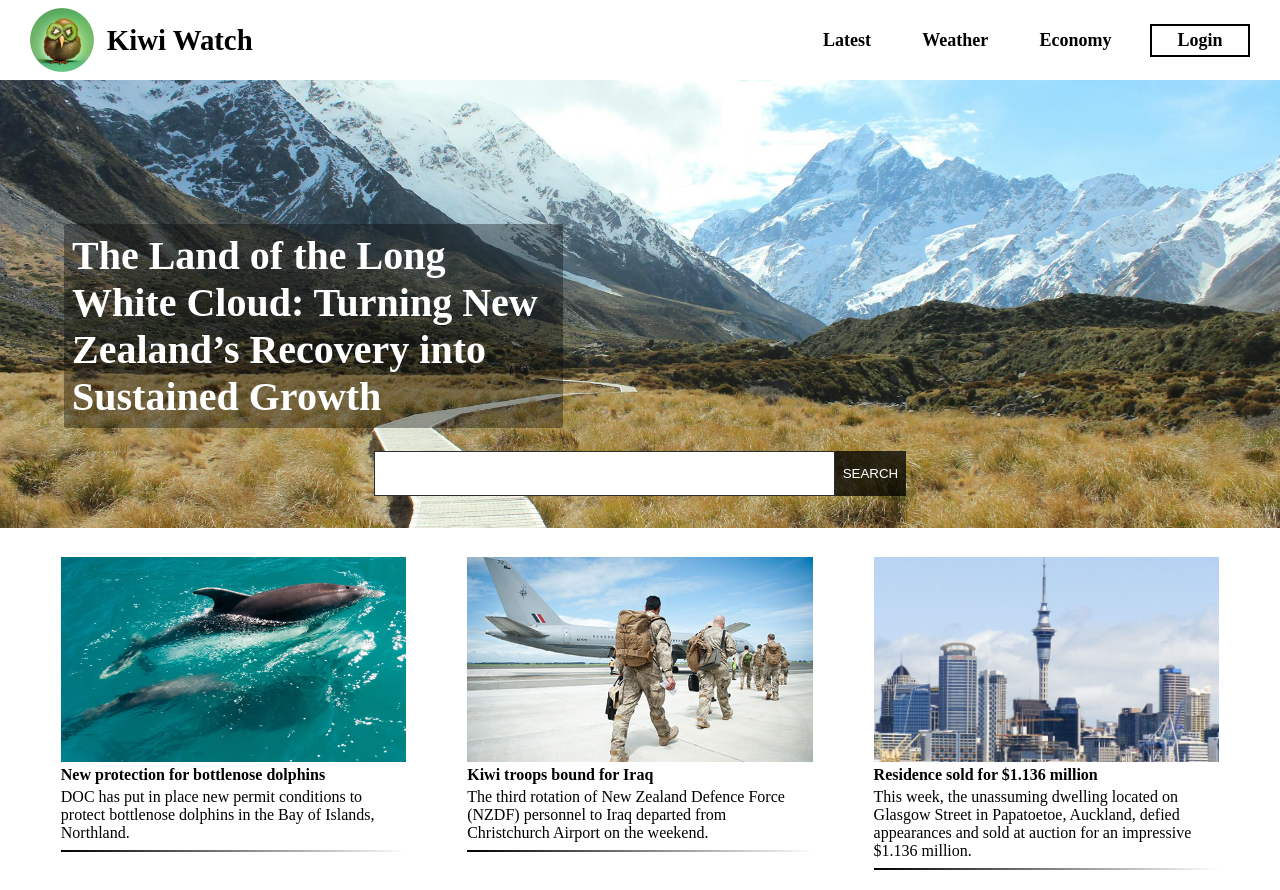
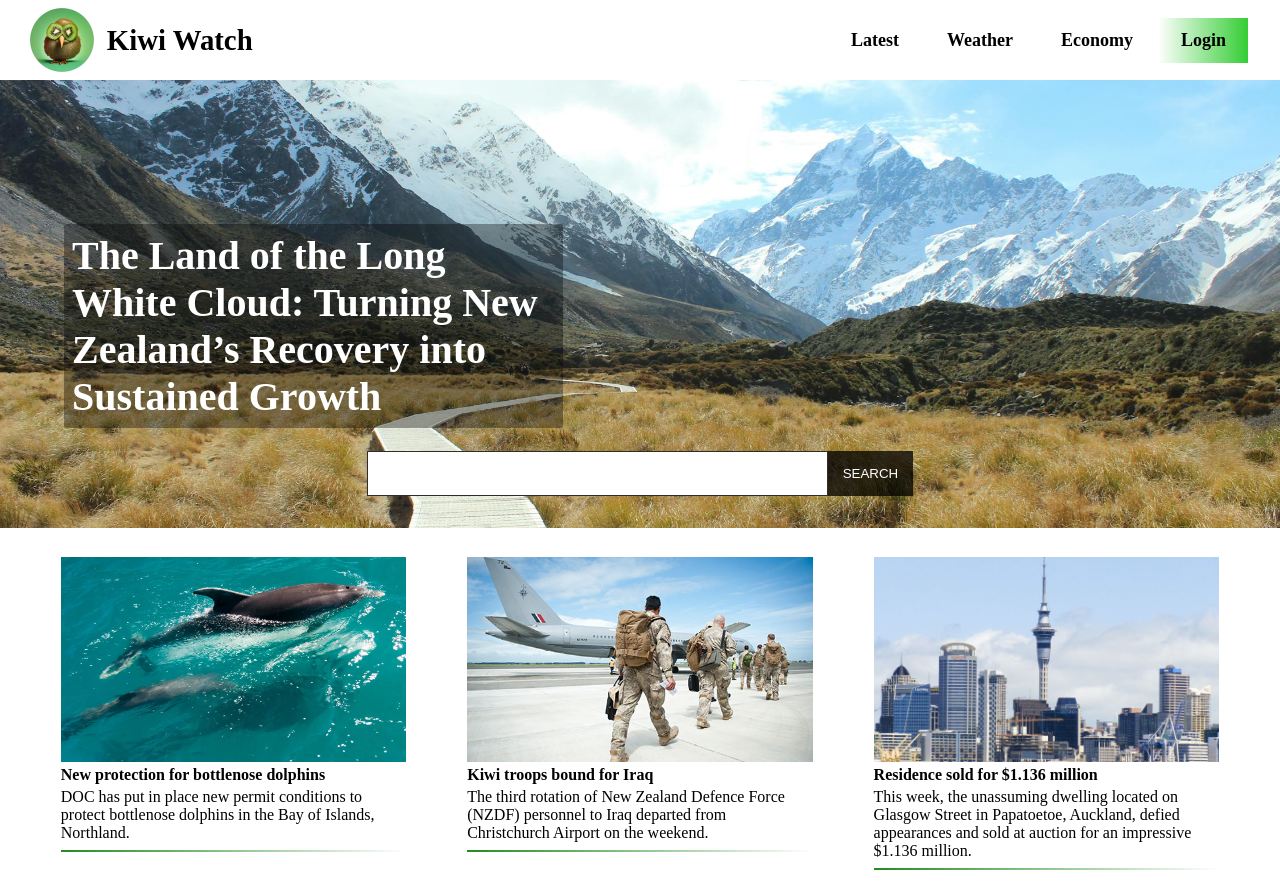
Before and after one commit to cyy963/responsive_website, a React (Vite) app: page / in a window 1280 px wide. Built offline with nearby package versions, Linux system fonts and the light colour scheme.

Commit message:
updated hamburger menu and css

```diff
--- a/src/pages/Home.jsx
+++ b/src/pages/Home.jsx
@@ -16,16 +16,19 @@ export default function Home() {
   };
   return (
     <div>
+      <div className={`${styles.overlay} ${isActive ? styles.isActive : ''}`} onClick={toggleHamburger}>
+      </div>
+      {/* navbar */}
       <div className={styles.navbar}>
         <div className={styles.brandContainer}>
           <img src={kiwiLogo}/>
           <h2>Kiwi Watch </h2>
         </div>
-        <div className={styles.menuContainer}>
+        <div className={`${styles.menuContainer} ${isActive ? styles.isActive : ''}`}>
           <h5>Latest</h5>
           <h5>Weather</h5>
           <h5>Economy</h5>
-          <button>Login</button>
+          <h5 className={styles.login}>Login</h5>
         </div>
         <div className={`${styles.hamburger} ${isActive ? styles.isActive : ''}`} onClick={toggleHamburger}>
             <span className={styles.bar}></span>
@@ -33,6 +36,7 @@ export default function Home() {
             <span className={styles.bar}></span>
         </div>
       </div>
+      {/* banner */}
       <div className={styles.banner}>
         <div className={styles.textContainer}>
           <h1>The Land of the Long White Cloud: Turning New Zealand’s Recovery into Sustained Growth</h1>
@@ -42,6 +46,7 @@ export default function Home() {
           <button className={styles.searchBtn}>SEARCH</button>
         </div>
       </div>
+      {/* gallery */}
       <div className={styles.gallery}>
         <div className={styles.newsContainer}>
           <div className={styles.pictureContainer}>
--- a/src/pages/Home.module.css
+++ b/src/pages/Home.module.css
@@ -32,19 +32,23 @@
   align-items: center;
 
 }
+/* nav hover */
+.menuContainer h5:hover{
+
+  cursor: pointer;
+
+  /* border: 3px solid; */
+  color: forestgreen;
+}
 .menuContainer h5{
-  padding: 2vw;
+  padding: 12px 22px;
   font-size: 18px;
-
+  margin: 2px;
 }
-.menuContainer button{
-  all: unset;
-  font-size: 18px;
-  font-weight: bolder;
-  border: 2px solid;
-  background-color: white;
-  padding: 0.5vh 2vw;
-  margin-left: 1vw;
+.login{
+  /* padding: 9px 19px !important; */
+  border-image-source: linear-gradient(-90deg, limegreen, rgb(255, 255, 255));
+  border-image-slice: 1 fill;
 }
 
 /* banner */
@@ -98,7 +102,7 @@
 }
 .searchBtn{
   height: 100%;
-  padding: 0 1vh;
+  padding: 0 15px;
   background-color: rgba(0, 0, 0, 0.751);
   color: white;
   border: none;
@@ -121,7 +125,7 @@
   flex-direction: column;
   justify-content: flex-start;
   border-bottom: 2px solid;
-  border-image-source: linear-gradient(to right, rgb(0, 0, 0), rgb(255, 255, 255));
+  border-image-source: linear-gradient(to right, forestgreen, rgb(255, 255, 255));
   border-image-slice: 1;
   cursor: pointer;
 }
@@ -163,24 +167,73 @@
 
 /* screen < 980px */
 @media screen and (max-width: 979px) {
-  .menuContainer{
-    display: none;
-  }
+  /* navbar */
+
   /* hamburger button */
   .hamburger{
     display: block;
     cursor: pointer;
   }
-  .hamburger.isActive .bar:nth-child(2){
+  .hamburger.isActive {
+    .bar:nth-child(2) {
       opacity: 0;
+    }
+    .bar:nth-child(1) {
+      transform: translateY(9.5px) rotate(45deg);
+    }
+    .bar:nth-child(3) {
+      transform: translateY(-9.5px) rotate(-45deg);
+    }
   }
-  .hamburger.isActive .bar:nth-child(1){
-      transform: translateY(9.5px) rotate(45deg);
+  .menuContainer{
+    position:fixed;
+    z-index: 99;
+    display: flex;
+    flex-direction: column;
+    justify-content: flex-start;
+    text-align: center;
+    top: 80px;
+    left: -100%;
+    width: 100%;
+    height: auto;
+
+    transition: 0.5s ease-in-out;
+
+    background-color: #ffffff;
+    border-top: 2px solid;
+    border-image-source: radial-gradient(rgb(12, 123, 23), rgb(255, 255, 255));
+    border-image-slice: 1;
   }
-  .hamburger.isActive .bar:nth-child(3){
-      transform: translateY(-9.5px) rotate(-45deg);
+  .menuContainer.isActive{
+    top: 80px;
+    left: 0;
   }
+  .menuContainer h5{
+    width: 100%;
+    margin: 0;
+    padding: 25px !important;
 
+    border-top: 2px solid;
+    border-image-source: radial-gradient(rgb(12, 123, 23), rgb(255, 255, 255));
+    border-image-slice: 1;
+  }
+  .login{
+    border: none;
+  }
+  /* overlay */
+  .overlay{
+    z-index: -1;
+  }
+  .overlay.isActive {
+    background-color: rgba(0, 0, 0, 0.75);
+    z-index: 3;
+    left: 0;
+    top: 80px;
+    height: 100%;
+    width: 100%;
+    position:fixed;
+    transition: 0.5s ease-in-out;
+  }
   /* banner */
   .banner{
     display: flex;
@@ -214,7 +267,9 @@
   .searchBtn{
     width: 80%;
     height: 60px;
+    font-size: 100%;
   }
+
   /* gallery */
   .gallery{
     flex-direction: column;
```
